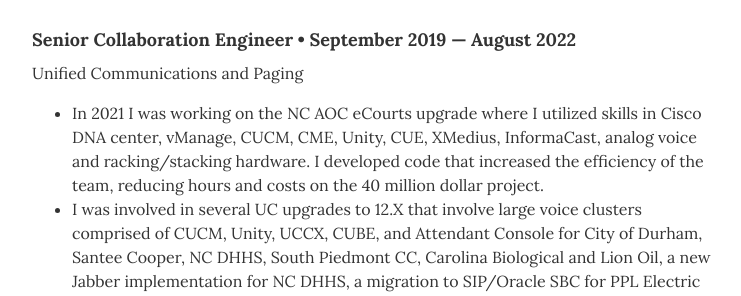
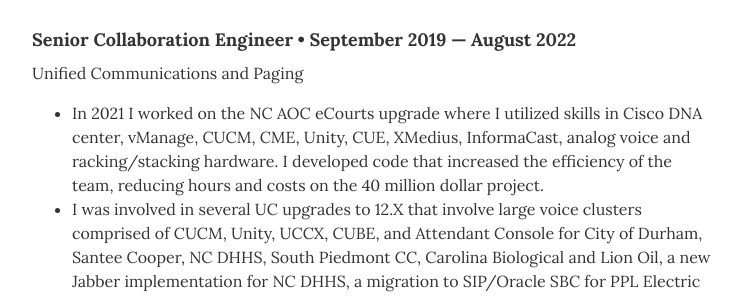
Before and after one commit to jglovier/resume-template, a Jekyll site: the page built from index.html, in a window 1280 px wide and 900 px high, scrolled down 832 px. Shown: the part 157-453 px from the top of the window, without its empty margins (268-1009 px from the left). Built offline with Jekyll 4.4.1, drawn with Linux system fonts in a browser that asks for light colours.

Commit message:
Updated experience.yml

```diff
--- a/_data/experience.yml
+++ b/_data/experience.yml
@@ -16,7 +16,7 @@
   position: Senior Collaboration Engineer
   duration: September 2019 &mdash; August 2022
   summary: Unified Communications and Paging<ul class="resume-item-list">
-      <li>In 2021 I was working on the NC AOC eCourts upgrade where I utilized skills in Cisco DNA center, vManage, CUCM, CME, Unity, CUE, XMedius, InformaCast, analog voice and racking/stacking hardware. I developed code that increased the efficiency of the team, reducing hours and costs on the 40 million dollar project.</li>
+      <li>In 2021 I worked on the NC AOC eCourts upgrade where I utilized skills in Cisco DNA center, vManage, CUCM, CME, Unity, CUE, XMedius, InformaCast, analog voice and racking/stacking hardware. I developed code that increased the efficiency of the team, reducing hours and costs on the 40 million dollar project.</li>
       <li>I was involved in several UC upgrades to 12.X that involve large voice clusters comprised of CUCM, Unity, UCCX, CUBE, and Attendant Console for City of Durham, Santee Cooper, NC DHHS, South Piedmont CC, Carolina Biological and Lion Oil, a new Jabber implementation for NC DHHS, a migration to SIP/Oracle SBC for PPL Electric and a SIP migration for Michelin.</li>
     </ul>
 
```
